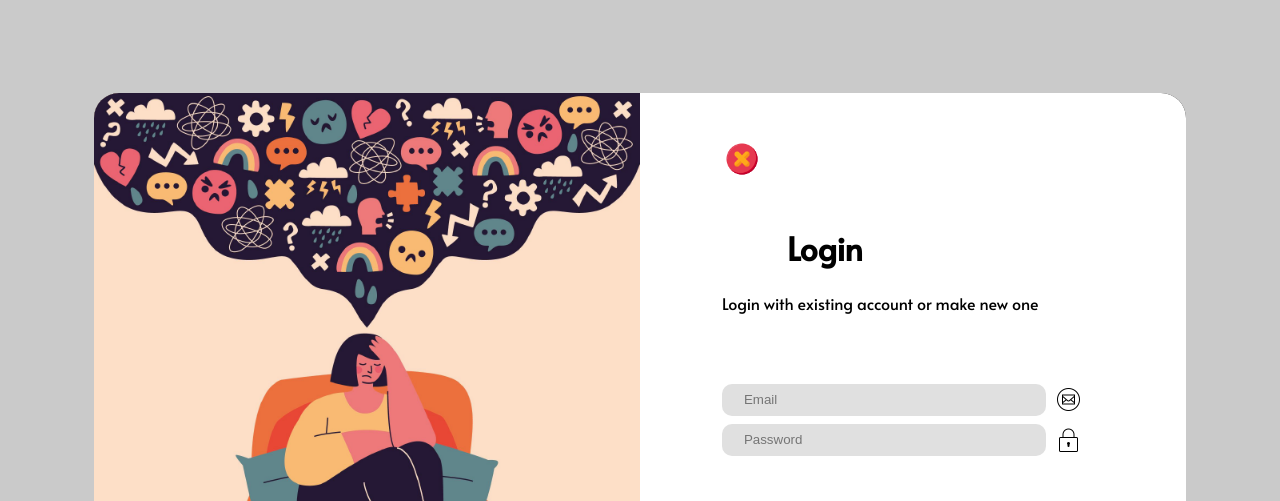
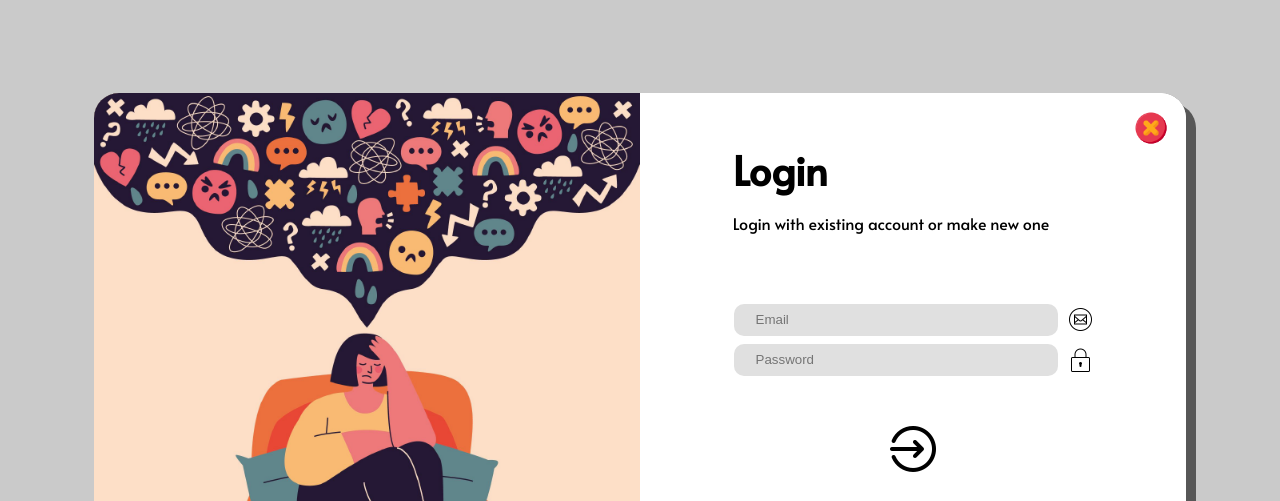
Before and after one commit to KevinAnantha/login, a plain HTML site: page index.html in a window 1280 px wide. Shown: the top 501 px of the page. Drawn offline with Linux system fonts and the light colour scheme.

Commit message:
Update style1.css

```diff
--- a/style1.css
+++ b/style1.css
@@ -1,6 +1,18 @@
 body{
     font-family: 'Alata', sans-serif;
 }
+
+h1{
+    font-size: 40px;
+    margin-bottom: 15px;
+}
+
+#keterangan{
+    padding-left: 17%;
+    display: flex;
+    align-content: center;
+}
+
 
 #page{
     position: absolute;
@@ -19,6 +31,7 @@ body{
     width: 1092px;
     height: 614px;
     border-radius: 25px;
+    box-shadow: 10px 10px #575757;
 }
 
 #kiri{
@@ -39,17 +52,25 @@ body{
     height: 100%;
     width: 50%;
     float: right;
-    display: flex;
-    align-items: center;
-    justify-content: center;
     border-top-right-radius: 25px;
     border-bottom-right-radius: 25px;
 }
 
 #login{
     background-color: rgb(255, 255, 255);
-    height: 85%;
-    width: 70%;
+    height: 100%;
+    width: 100%;
+    justify-content: center;
+    float: left;
+    margin-bottom: 60px;
+    border-top-right-radius: 25px;
+    border-bottom-right-radius: 25px;
+}
+
+#close{
+    float: right;
+    margin-right: 15px;
+    margin-top: 15px;
 }
 
 #foto{
@@ -72,12 +93,14 @@ body{
     height: 40px;
     display: flex;
     align-items: center;
+    justify-content: center;
 }
 
 #barispass{
     height: 40px;
     display: flex;
     align-items: center;
+    justify-content: center;
 }
 
 #barissub{
```
